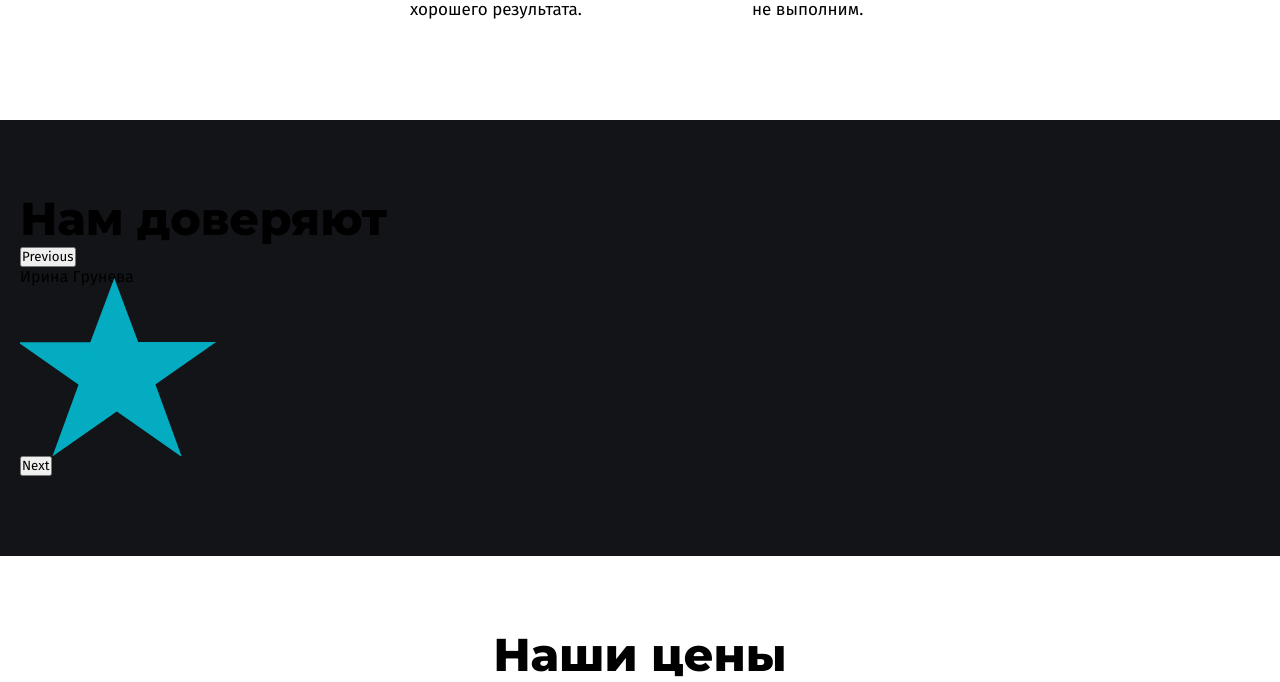
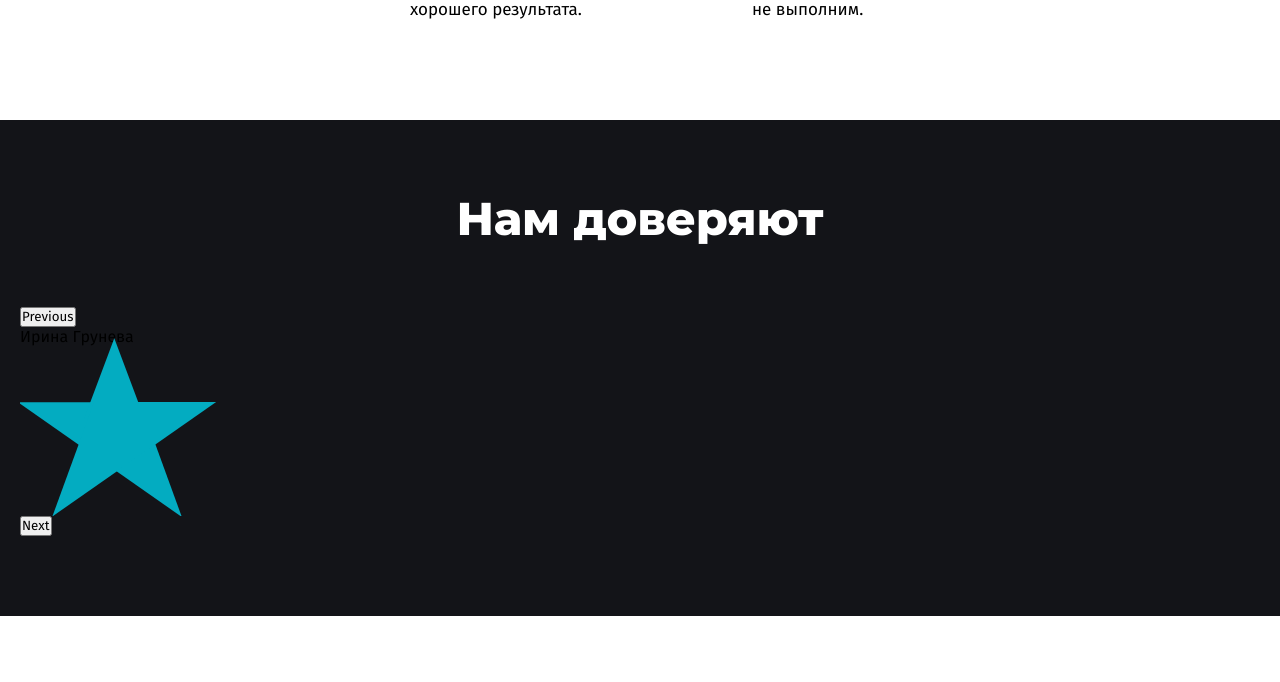
Before and after one commit to Efcolipt/Efcolipt.github.io, a PHP site: page / in a window 1280 px wide. Shown: the part 2933-3615 px from the top of the page. Run offline with PHP 8.4, Linux system fonts and the light colour scheme; some libraries are stand-ins or nearby versions.

Commit message:
Update main.css

```diff
--- a/css/main.css
+++ b/css/main.css
@@ -343,7 +343,7 @@
 	padding-top: 70px;
 	padding-bottom: 80px;
 }
-#testimonials > h2 {
+#testimonials  h2 {
 	color:#fff;
 	text-align: center;
 	margin-bottom: 60px;
```
